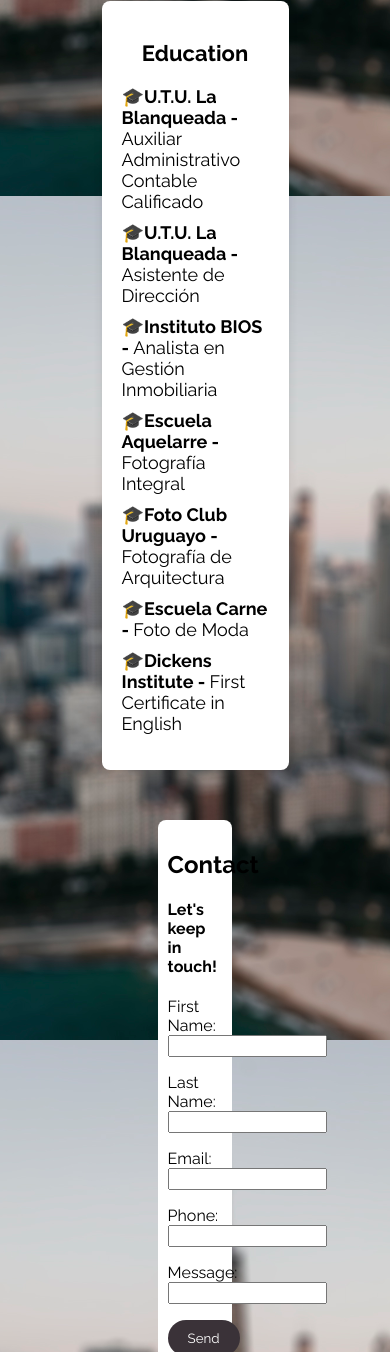
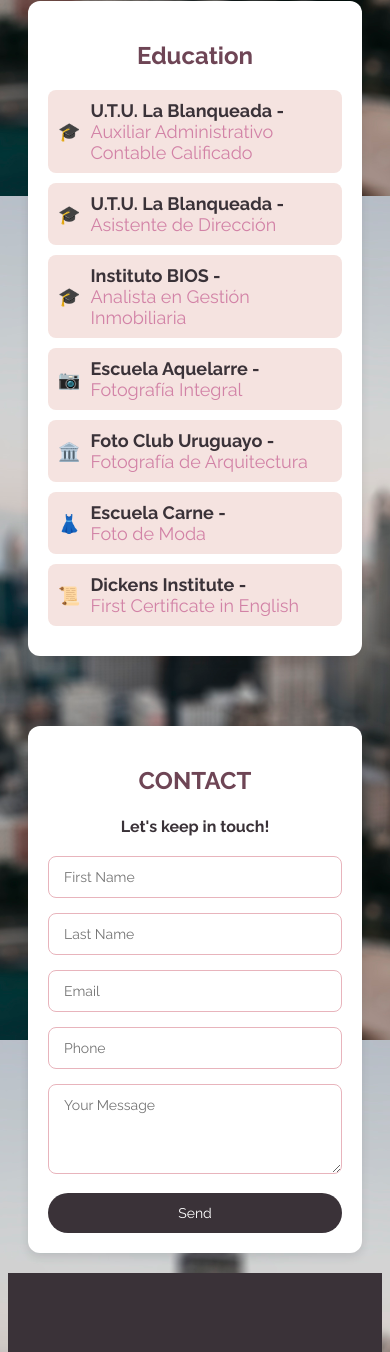
Before and after one commit to BeluChanquet/BeluChanquet.github.io, a plain HTML site: page index.html in a window 390 px wide. Shown: the part 648-2000 px from the top of the page. Drawn offline with Linux system fonts and the light colour scheme.

Commit message:
responsive, cambios en css

```diff
--- a/index.html
+++ b/index.html
@@ -39,32 +39,77 @@
         </div>
     </div>
 
-    <div>
+    <div class="education-container">
         <div class="educations">
             <h2 id="education">Education</h2>
-            <ul>
-                <li><strong>U.T.U. La Blanqueada - </strong>Auxiliar Administrativo Contable Calificado</li>
-                <li><strong>U.T.U. La Blanqueada - </strong>Asistente de Dirección</li>
-                <li><strong>Instituto BIOS - </strong>Analista en Gestión Inmobiliaria</li>
-                <li><strong>Escuela Aquelarre - </strong>Fotografía Integral</li>
-                <li><strong>Foto Club Uruguayo - </strong>Fotografía de Arquitectura</li>
-                <li><strong>Escuela Carne - </strong>Foto de Moda</li>
-                <li><strong>Dickens Institute - </strong>First Certificate in English</li>
+            <ul class="education-list">
+                <li>
+                    <div class="education-item">
+                        <span class="icon">🎓</span>
+                        <span><strong>U.T.U. La Blanqueada - </strong>Auxiliar Administrativo Contable Calificado</span>
+                    </div>
+                </li>
+                <li>
+                    <div class="education-item">
+                        <span class="icon">🎓</span>
+                        <span><strong>U.T.U. La Blanqueada - </strong>Asistente de Dirección</span>
+                    </div>
+                </li>
+                <li>
+                    <div class="education-item">
+                        <span class="icon">🎓</span>
+                        <span><strong>Instituto BIOS - </strong>Analista en Gestión Inmobiliaria</span>
+                    </div>
+                </li>
+                <li>
+                    <div class="education-item">
+                        <span class="icon">📷</span>
+                        <span><strong>Escuela Aquelarre - </strong>Fotografía Integral</span>
+                    </div>
+                </li>
+                <li>
+                    <div class="education-item">
+                        <span class="icon">🏛️</span>
+                        <span><strong>Foto Club Uruguayo - </strong>Fotografía de Arquitectura</span>
+                    </div>
+                </li>
+                <li>
+                    <div class="education-item">
+                        <span class="icon">👗</span>
+                        <span><strong>Escuela Carne - </strong>Foto de Moda</span>
+                    </div>
+                </li>
+                <li>
+                    <div class="education-item">
+                        <span class="icon">📜</span>
+                        <span><strong>Dickens Institute - </strong>First Certificate in English</span>
+                    </div>
+                </li>
             </ul>
         </div>
     </div>
 
-    <div>
+    <div class="contact-container">
         <div class="contacto">
-            <h2 id="contact">Contact</h2>
-            <form>
+            <h2 id="contact">CONTACT</h2>
+            <form class="contact-form">
                 <h4>Let's keep in touch!</h4>
-                <p>First Name: <input type="text" name="fname" required></p>
-                <p>Last Name: <input type="text" name="lsurname" required></p>
-                <p>Email: <input type="email" name="mail" required></p>
-                <p>Phone: <input type="number" name="phone" required></p>
-                <p>Message: <input type="text" name="message" required></p>
-                <input type="button" value="Send">
+                <div class="form-group">
+                    <input type="text" name="fname" placeholder="First Name" required>
+                </div>
+                <div class="form-group">
+                    <input type="text" name="lsurname" placeholder="Last Name" required>
+                </div>
+                <div class="form-group">
+                    <input type="email" name="mail" placeholder="Email" required>
+                </div>
+                <div class="form-group">
+                    <input type="tel" name="phone" placeholder="Phone" required>
+                </div>
+                <div class="form-group">
+                    <textarea name="message" placeholder="Your Message" rows="4" required></textarea>
+                </div>
+                <input type="submit" value="Send">
             </form>
         </div>
     </div>
--- a/style.css
+++ b/style.css
@@ -9,6 +9,7 @@
 * {
     font-family: "Raleway", sans-serif;
     box-sizing: border-box;
+    padding: 0;
 }
 
 body {
@@ -79,65 +80,128 @@ span {
     }
 }
 
+.education-container {
+    display: flex;
+    justify-content: center;
+    padding: 20px;
+    background-color: var(--Light-Gray);
+}
+
 .educations {
-    width: 50%; /* Define que la sección ocupe el 50% del ancho de la págin */
-    margin: 50px auto; /* Centra la sección horizontalmente y añade un margen superior e inferior */
-    padding: 20px; /* Añade espacio interior a la sección */
-    background-color: #fff; /*  */
-    box-shadow: 0 0 10px rgba(0, 0, 0, 0.1); /* Agrega una sombra suave alrededor de la sección */
-    border-radius: 8px; /* Redondea ligeramente las esquinas */
+    width: 100%;
+    max-width: 600px;
+    margin: 30px auto;
+    padding: 20px;
+    background-color: #ffffff;
+    box-shadow: 0 4px 10px rgba(0, 0, 0, 0.1);
+    border-radius: 12px;
 }
 
 #education {
-    font-size: 22px; /* Establece el tamaño del texto */
-    margin-bottom: 20px; /* Añade un espacio debajo del encabezado */
-    color: #000000; /* Establece el color del texto. */
-    text-align: center; /* Centra el texto */
+    font-size: 24px;
+    margin-bottom: 20px;
+    color: var(--Eggplant);
+    text-align: center;
 }
 
-.educations ul {
-    list-style-type: none; /* Elimina el estilo de lista por defecto y el padding */
-    padding: 0; /*  */
+.education-list {
+    list-style-type: none;
+    padding: 0;
+    margin: 0;
 }
 
-.educations li {
-    margin: 10px 0; /* Añade un margen a cada elemento de la lista */
-    font-size: 18px; /* define el tamaño del texto */
+.education-item {
+    display: flex;
+    align-items: center;
+    margin: 10px 0;
+    padding: 10px;
+    background-color: var(--Misty-Rose);
+    border-radius: 8px;
+    transition: background-color 0.3s ease;
 }
 
-.educations li strong { /* Aplica un color al texto en negrita */
-    color: #000000;
+.education-item:hover {
+    background-color: var(--Orchid-Pink);
 }
 
-.educations li:before {
-    content: "🎓"; /* Inserta un icono de diploma 🎓 antes de cada elemento de la lista */
+.icon {
+    margin-right: 10px;
+    font-size: 20px;
+}
+
+.educations li strong {
+    color: var(--Jet);
+}
+
+.education-item span {
+    display: flex;
+    align-items: center;
+    flex-wrap: wrap;
+    font-size: 18px;
+}
+
+.contact-container {
+    display: flex;
+    justify-content: center;
+    padding: 20px;
+    background-color: var(--Light-Gray);
 }
 
 .contacto {
-    font-size: 16px; /* Establece el tamaño del texto */
-    width: 20%; /* Define que la sección ocupe el 50% del ancho de la página */
-    margin: 30px auto; /* Centra la sección horizontalmente y añade un margen superior e inferior */
-    padding: 10px; /* Añade espacio interior */
-    background-color: #ffffff; /* Aplica un fondo blanco */
-    border-radius: 8px; /* Redondea ligeramente las esquinas */
+    background-color: #ffffff;
+    border-radius: 12px;
+    padding: 20px;
+    width: 100%;
+    max-width: 500px;
+    box-shadow: 0 4px 10px rgba(0, 0, 0, 0.1);
 }
 
 #contact {
-    text-align: center
+    text-align: center;
+    margin-bottom: 20px;
+    color: var(--Eggplant);
 }
 
-form input[type="button"] { /* Estiliza los botones del formulario */
-    display: inline-block; /*  */
-    background-color: var(--Jet); /* Define el color de fondo del botón */
-    color: white; /* Define el color del texto en blanco */
-    padding: 10px 20px; /* Añade espacio interior en los botones */
-    border: none; /* Elimina el borde del botón */
-    border-radius: 50px; /*  Redondea los bordes del botón para que sea ovalado */
-    cursor: pointer; /* Cambia el cursor a un puntero cuando se pasa sobre el botón */
-    transition: background-color 0.3s ease, transform 0.3s ease; /* Define una transición suave para los cambios de color y escala */
+.contact-form h4 {
+    text-align: center;
+    margin-bottom: 20px;
+    color: var(--Jet);
 }
 
-form input[type="button"]:hover { /* Cambia el color de fondo y escala el botón cuando el ratón se coloca sobre é */
+.form-group {
+    margin-bottom: 15px;
+}
+
+.contact-form input,
+.contact-form textarea {
+    width: 100%;
+    padding: 12px 15px;
+    border: 1px solid var(--Orchid-Pink);
+    border-radius: 8px;
+    outline: none;
+    font-size: 14px;
+    transition: border-color 0.3s ease;
+}
+
+.contact-form input:focus,
+.contact-form textarea:focus {
+    border-color: var(--Thulian-Pink);
+}
+
+.contact-form input[type="submit"] {
+    display: block;
+    width: 100%;
+    background-color: var(--Jet);
+    color: white;
+    padding: 12px;
+    border: none;
+    border-radius: 50px;
+    cursor: pointer;
+    transition: background-color 0.3s ease, transform 0.3s ease;
+    margin-top: 10px;
+}
+
+.contact-form input[type="submit"]:hover {
     background-color: var(--Thulian-Pink);
     transform: scale(1.05);
 }
```
Also changed, not shown: 5 other files.
